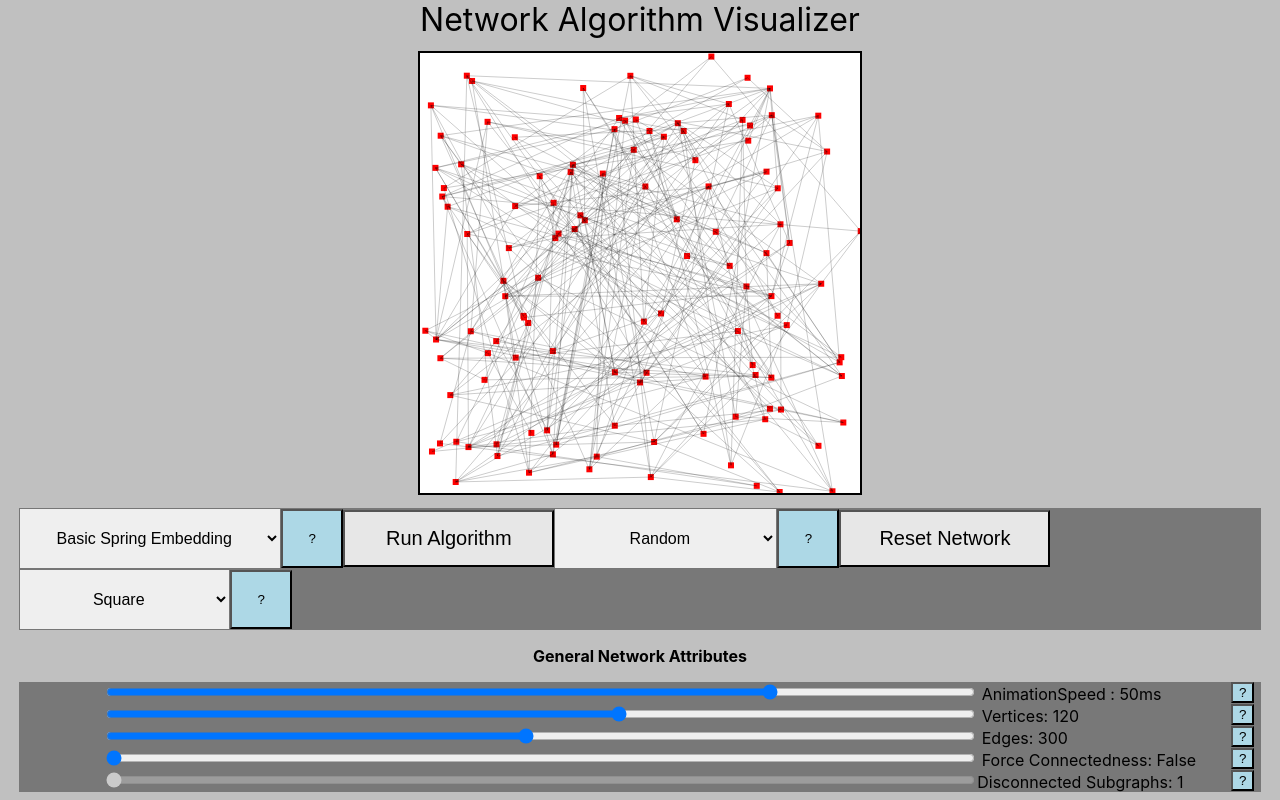
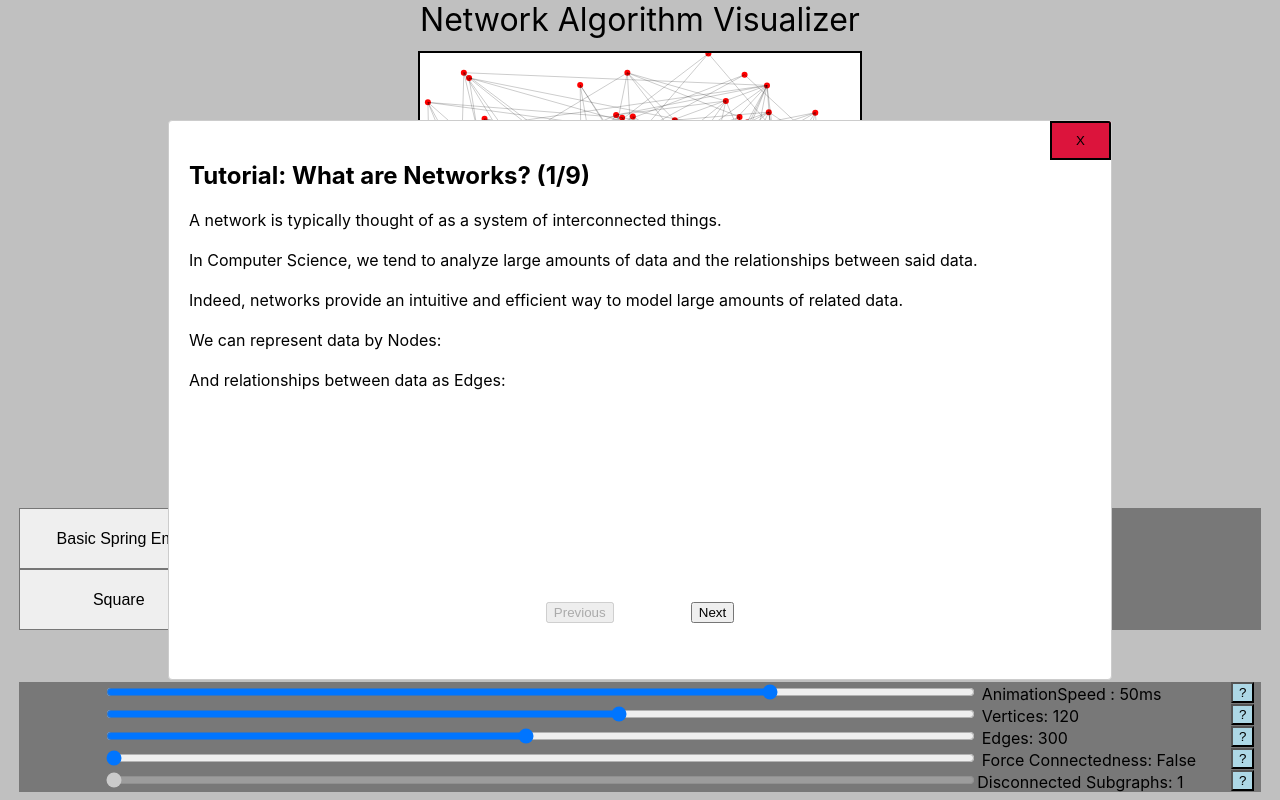
Before and after one commit to alexandreLamarre/Network-Analysis-Visualization, a React (Create React App) app: page / in a window 1280 px wide. Shown: the top 800 px of the page. Built offline with nearby package versions, Linux system fonts and the light colour scheme.

Commit message:
Added tutorial window, and change nodes from square to circle

```diff
--- a/src/Network.js
+++ b/src/Network.js
@@ -1,6 +1,7 @@
 import React from "react";
 import HelpWindow from "./HelpWindow";
 import AlgorithmAttributes from "./AlgorithmAttributes";
+import TutorialWindow from "./TutorialWindow";
 import {springEmbedding} from "./NetworkAlgorithms/springEmbedding";
 import {fruchtermanReingold} from "./NetworkAlgorithms/FruchtermanReingold";
 import getHelpInfo from "./helpInfoFunctions";
@@ -37,6 +38,7 @@ class NetworkVisualizer extends React.Component{
 
     this.help = React.createRef();
     this.attribute = React.createRef();
+    this.tutorial = React.createRef();
   }
 
   componentDidMount(){
@@ -53,8 +55,12 @@ class NetworkVisualizer extends React.Component{
     this.canvas.current.height = this.state.height;
     const ctx = this.canvas.current.getContext("2d");
     for(let i =0; i < this.state.vertices.length; i++){
+      ctx.beginPath();
       ctx.fillStyle= "#FF0000"
-      ctx.fillRect(this.state.vertices[i][0], this.state.vertices[i][1], 6, 6);
+      // ctx.fillRect(this.state.vertices[i][0], this.state.vertices[i][1], 6, 6);
+      ctx.arc(this.state.vertices[i][0], this.state.vertices[i][1], 3, 0, Math.PI*2)
+      ctx.fill();
+      ctx.closePath();
     }
 
     for(let j = 0; j < this.state.edges.length; j++){
@@ -62,8 +68,8 @@ class NetworkVisualizer extends React.Component{
       ctx.globalAlpha = 0.2;
       const index1 = this.state.edges[j][0];
       const index2 = this.state.edges[j][1];
-      ctx.moveTo(this.state.vertices[index1][0]+3,this.state.vertices[index1][1]+3 );
-      ctx.lineTo(this.state.vertices[index2][0]+3,this.state.vertices[index2][1]+3 );
+      ctx.moveTo(this.state.vertices[index1][0],this.state.vertices[index1][1]);
+      ctx.lineTo(this.state.vertices[index2][0],this.state.vertices[index2][1]);
       // ctx.moveTo(this.state.vertices[j][0][0]+3, this.state.edges[j][0][1]+3);
       // ctx.lineTo(this.state.edges[j][1][0]+3, this.state.edges[j][1][1]+3);
       ctx.stroke();
@@ -115,6 +121,7 @@ class NetworkVisualizer extends React.Component{
     }
     this.setState({maxtimeouts: x});
   }
+
 
   setVertices(v){
     const that = this;
@@ -192,6 +199,7 @@ class NetworkVisualizer extends React.Component{
   render(){
 
     return <div className = "network">
+            <TutorialWindow ref = {this.tutorial}></TutorialWindow>
             <canvas
             className = "networkCanvas" ref = {this.canvas}>
             </canvas>
@@ -222,7 +230,7 @@ class NetworkVisualizer extends React.Component{
             <HelpWindow ref = {this.help}></HelpWindow>
 
 
-            <p className = "sliderHeader" style = {{color: "black"}}> <b>General Network Attributes</b></p>
+            <p className = "sliderHeader" style = {{color: "black"}}> <b>General Network Settings</b></p>
             <div className = "sliders">
               <input
               type = "range"
@@ -291,7 +299,7 @@ class NetworkVisualizer extends React.Component{
 
 
 
-            <p className = "sliderHeader" style = {{color: "black"}}> <b>Algorithm Specific Network Attributes</b></p>
+            <p className = "sliderHeader" style = {{color: "black"}}> <b>Algorithm Specific Network Settings</b></p>
             <AlgorithmAttributes ref = {this.attribute}></AlgorithmAttributes>
 
 
--- /dev/null
+++ b/src/TutorialInfoHelpers.js
@@ -0,0 +1,79 @@
+export default function getPageInfo(page){
+  var info = ""
+  if(page === 1) info = getPage1();
+  if(page === 2) info = getPage2();
+  if(page === 3) info = getPage3();
+  if(page === 4) info = getPage4();
+  if(page === 5) info = getPage5();
+  if(page === 6) info = getPage6();
+  if(page === 7) info = getPage7();
+  if(page === 8) info = getPage8();
+  if(page === 9) info = getPage9();
+  return info;
+}
+
+function getPage1(){
+  const info = "A network is typically thought of as a system of \
+  interconnected things. <br><br> In Computer Science, we tend to analyze\
+  large amounts of data and the relationships between said data. <br><br> \
+  Indeed, networks provide an intuitive and efficient way to model large\
+  amounts of related data. <br><br> We can represent data by Nodes: <br> <br> And \
+  relationships between data as Edges: <br>";
+  return info;
+}
+
+function getPage2(){
+  const info = 'Structures and properties of Networks can tell us almost \
+  everything we would want to know about the data we are analyzing. <br><br> \
+  For example, optimizing a network can lead to a "divide and conquer" style approach \
+  to solving the problems the data represents. <br> Representing a large amount of data as \
+  smaller amounts that can be computed individually is just one application \
+  of networks. <br> <br> In fact, networks have important applications in fields from \
+  Machine Learning to Cyber Security.'
+  return info;
+}
+
+function getPage3(){
+  const info = 'There are a lot of different types of networks algorithms, all of\
+  them fulfilling an important role in network analysis. <br><br> However, Network Layout Algorithms\
+  stand at the core of important network algorithms as they are able to visualize <br>  networks \
+  and optimize desireable properties of networks. <br><br> Network Layout Algorithms typically\
+  optimize the following: <br> - Minimize edge crossings, that is, edges should intersect as little as possible <br> - Uniform edge lengths\
+   <br> - Related nodes are drawn together <br> - Loosely related nodes are \
+   drawn further apart'
+  return info;
+}
+function getPage4(){
+  const info = 'If computers were to optimize a network layout using specific criteria \
+  they would do so in exponential time, meaning that solving large problems would scale exponentially. <br><br> \
+  For example, optimizing a network of several million nodes would take with the most efficient\
+  straighforward algorithms around 3500 hours, or just over 145 days. <br><br> In practice, it turns out\
+  network layout algorithms do a good job of optimizing desireable properties of a\
+  network. While the optimization is not perfect, <br> it is pretty close to perfect and is many times faster. <br> \
+  <br> For comparison, optimizing a network of several million nodes using a network layout algorithm \
+  would take less than a day. <br><br> Network layout algorithms also allow us, as humans, \
+  to quickly identify properties of networks, potentially saving a huge amount of subsequent \
+  computation time.';
+  return info;
+}
+function getPage5(){
+  const info = '';
+  return info;
+}
+function getPage6(){
+  const info = '';
+  return info;
+}
+function getPage7(){
+  const info = '';
+  return info;
+}
+function getPage8(){
+  const info = '';
+  return info;
+}
+
+function getPage9(){
+    const info = '';
+    return info;
+}
--- /dev/null
+++ b/src/TutorialWindow.css
@@ -0,0 +1,36 @@
+.Modal{
+
+}
+
+.Overlay{
+  position: fixed;
+    top: 10%;
+    left: 10%;
+    right: 10%;
+    bottom: 10%;
+}
+
+.closeb{
+  position: absolute;
+  top: 0%;
+  right: 0%;
+  background-color: #DC143C;
+  border: black 2px solid;
+  padding: 10px 24px;
+}
+
+.closeb:hover{
+  background-color: green;
+}
+
+.nextb{
+  position:absolute;
+  bottom: 10%;
+  right: 40%;
+}
+
+.previousb{
+  position: absolute;
+  bottom: 10%;
+  left: 40%;
+}
--- /dev/null
+++ b/src/TutorialWindow.js
@@ -0,0 +1,84 @@
+import React from "react";
+import Modal from "react-modal";
+import getPageInfo from "./TutorialInfoHelpers";
+
+import "./TutorialWindow.css"
+Modal.setAppElement("#root");
+
+class TutorialWindow extends React.Component{
+  constructor(props){
+    super(props);
+    this.state = {
+      title: "Tutorial: What are Networks?",
+      info: "A network is typically thought of as a system of \
+      interconnected things. <br><br> In Computer Science, we tend to analyze\
+      large amounts of data and the relationships between said data. <br><br> \
+      Indeed, networks provide an intuitive and efficient way to model large\
+      amounts of related data. <br><br> We can represent data by Nodes: <br> <br> And \
+      relationships between data as Edges: <br>",
+      open: true,
+      pageNumber: 1,
+      maxPageNumber: 9,
+    }
+  }
+
+
+  setPageNumber(v){
+    const value = parseInt(v);
+    this.setState({pageNumber: value});
+    this.setInfo(value)
+    this.setTitle(value);
+    if(value === this.state.maxPageNumber+1){
+      this.setState({open:false, pageNumber:1})
+    }
+  }
+
+  setOpen(v){
+    this.setState({open:v});
+  }
+
+  setTitle(v){
+    if(v === 1)this.setState({title: "Tutorial: What are Networks?"});
+    if(v === 2) this.setState({title: "Tutorial: Why do we care about networks?"});
+    if(v === 3) this.setState({title: "Tutorial: What Network Algorithms do we care about?"});
+    if(v === 4) this.setState({title: "Tutorial: Why are Network Layouts so important?"});
+    if(v === 5) this.setState({title : "Tutorial: Nodes and Edges"});
+    if(v === 6) this.setState({title: "Tutorial: How to select an Algorithm"});
+    if(v === 7) this.setState({title: "Tutorial: How to select a random Network Generation type"});
+    if(v === 8) this.setState({title: "Tutorial: How to select a Layout Type"});
+    if(v === 9) this.setState({title: "Tutorial: How to get more information on Algorithm settings"});
+  }
+
+  setInfo(v){
+    var el = document.getElementById("TutorialInfo");
+    const info = getPageInfo(v);
+    el.innerHTML = info;
+  }
+
+  render(){
+    // const = [modalIsOpen, setModalIsOpen] = useState()
+    return <div className = "tutorialwindow">
+      <Modal isOpen = {this.state.open} onRequestClose = {() => this.setOpen(false)}
+      overlayClassName = "Overlay" shouldCloseOnOverlayClick = {true}>
+        <button className = "closeb" onClick = {() => this.setOpen(false)}> X </button>
+        <h2> {this.state.title} ({this.state.pageNumber}/{this.state.maxPageNumber})</h2>
+        <p id = "TutorialInfo"> A network is typically thought of as a system of
+        interconnected things. <br/><br/> In Computer Science, we tend to analyze
+        large amounts of data and the relationships between said data. <br/><br/>
+        Indeed, networks provide an intuitive and efficient way to model large
+        amounts of related data. <br/><br/> We can represent data by Nodes: <br/> <br/> And
+        relationships between data as Edges: <br/> </p>
+        <button className = "previousb" disabled = {this.state.pageNumber === 1}
+        onClick = {()=> this.setPageNumber(this.state.pageNumber-1)}>
+        Previous
+        </button>
+        <button className = "nextb"
+        onClick = {() => this.setPageNumber(this.state.pageNumber+1)}>
+        {this.state.pageNumber === this.state.maxPageNumber? "Close": "Next"}
+         </button>
+      </Modal>
+    </div>
+  }
+}
+
+export default TutorialWindow;
```
